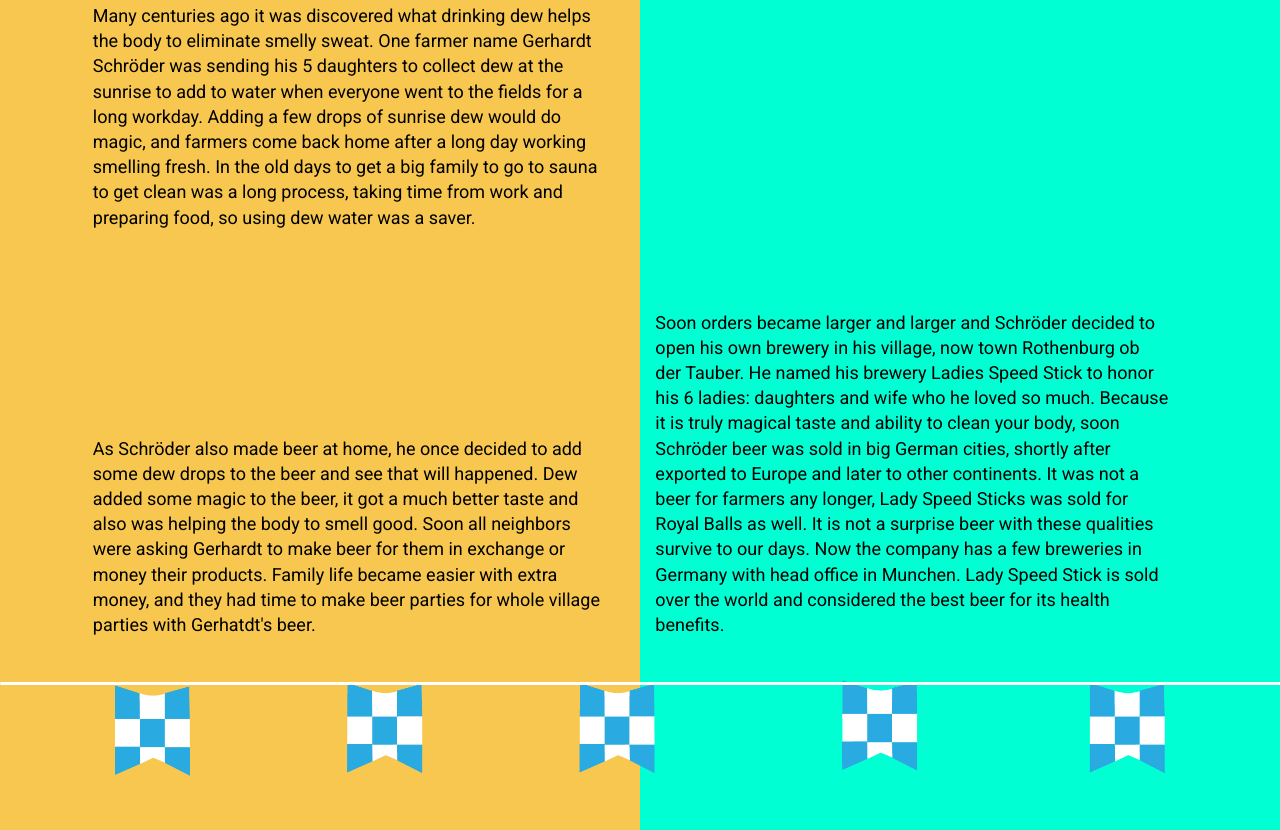
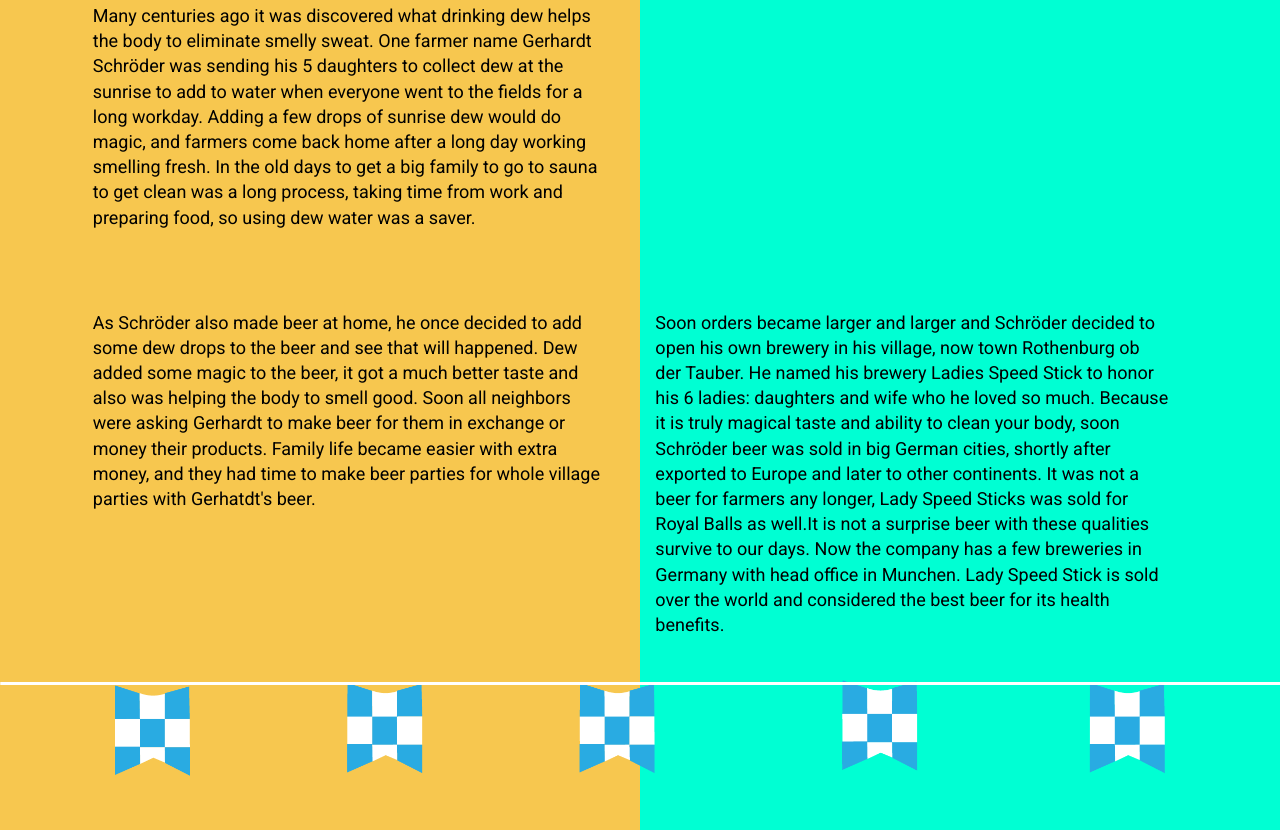
Before and after one commit to maridesign/Maklakova_1056_Project3, a plain HTML site: page about.html in a window 1280 px wide. Shown: the part 769-1599 px from the top of the page. Drawn offline with Linux system fonts and the light colour scheme.

Commit message:
aligning paragraph

```diff
--- a/css/style.css
+++ b/css/style.css
@@ -647,6 +647,7 @@ svg {
         width: 45%;
         margin: 20px 2%;
         display: inline-block;
+        vertical-align: text-top;
     }
 
     .cardWrap {
```
Also changed, not shown: about.html (+1 -1 lines).
